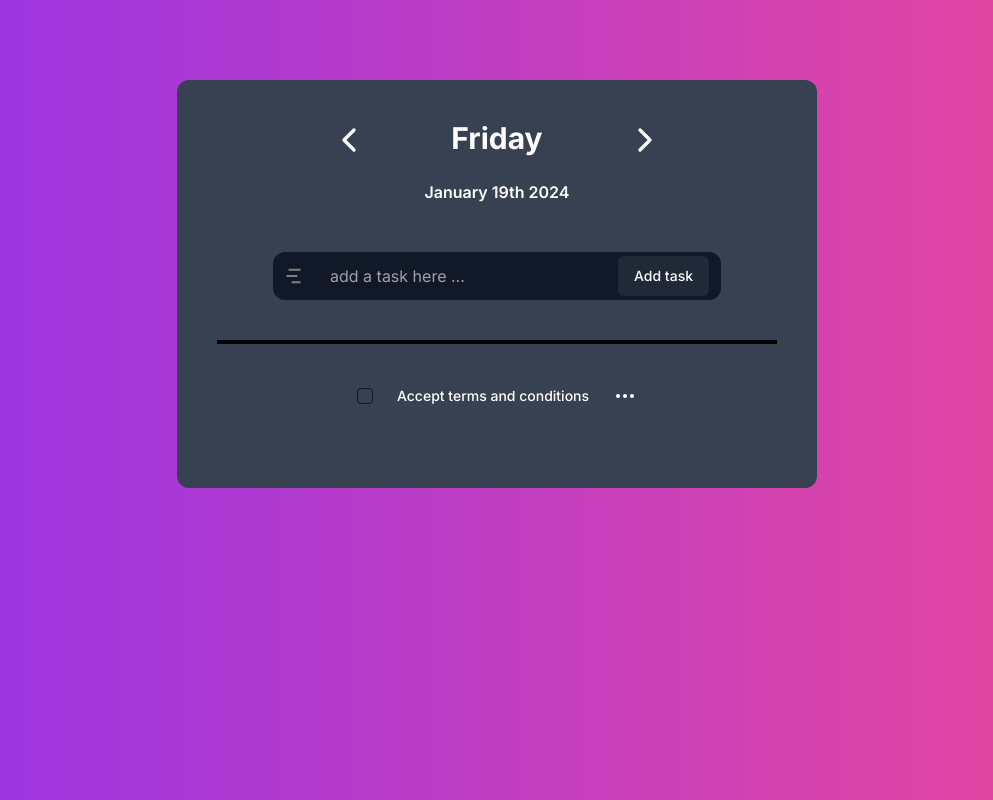
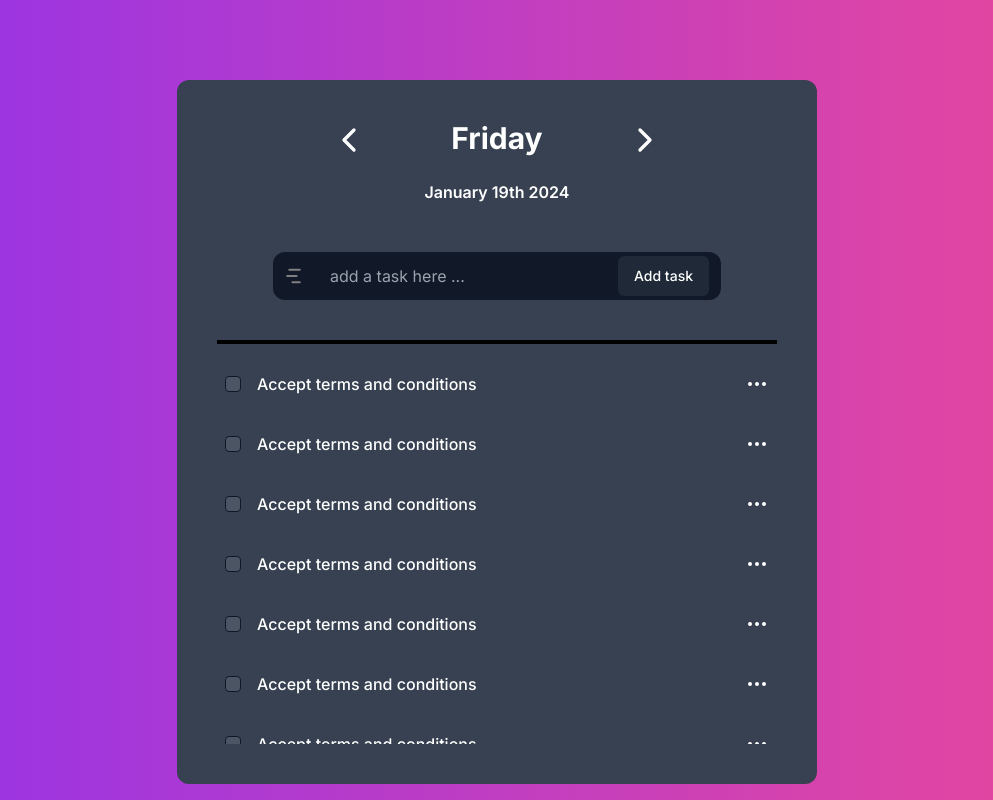
Before and after one commit to FATEH-GH/Todolist, a Next.js app: page / in a window 1280 px wide. Shown: the whole page, without its empty margins (143-1136 px from the left). Built offline with nearby package versions, Linux system fonts and the light colour scheme.

Commit message:
fixed the scrolling with tasks

```diff
--- a/app/page.tsx
+++ b/app/page.tsx
@@ -29,12 +29,28 @@ export default function Home() {
   }, [date, task]);
 
   return (
-    <main className=" flex justify-center ">
-      <div className="overflow-hidden flex justify-center items-center flex-col bg-gray-700 mt-20 object-center p-10 rounded-xl sm:w-[50%] sm:h-[75%]">
+    <main className=" flex justify-center">
+      <div className=" flex justify-center items-center flex-col bg-gray-700 mt-20 object-center p-10 rounded-xl sm:w-[50%] sm:h-[75%] ">
         <DateCard setDate={setDate} date={date} />
         <TaskCard task={task} setTask={setTask} />
         <div className="h-1 w-full bg-black" />
-        <Tasks />
+        <div className="overflow-y-auto w-full max-h-[400px]">
+          <Tasks />
+          <Tasks />
+          <Tasks />
+          <Tasks />
+          <Tasks />
+          <Tasks />
+          <Tasks />
+          <Tasks />
+          <Tasks />
+          <Tasks />
+          <Tasks />
+          <Tasks />
+          <Tasks />
+          <Tasks />
+          <Tasks />
+        </div>
       </div>
     </main>
   );
--- a/components/Tasks.tsx
+++ b/components/Tasks.tsx
@@ -12,14 +12,16 @@ import { MdPushPin } from "react-icons/md";
 
 const Tasks = () => {
   return (
-    <div className="flex gap-6 my-10 text-white items-center justify-center">
-      <Checkbox id="task" />
-      <label
-        htmlFor="task"
-        className="text-sm font-medium leading-none peer-disabled:cursor-not-allowed peer-disabled:opacity-70"
-      >
-        Accept terms and conditions
-      </label>
+    <div className="flex items-center justify-between w-full p-2 my-5 text-white  ">
+      <div className="flex gap-4">
+        <Checkbox id="task" className="bg-gray-600" />
+        <label
+          htmlFor="task"
+          className="text-md font-medium leading-none peer-disabled:cursor-not-allowed peer-disabled:opacity-70"
+        >
+          Accept terms and conditions
+        </label>
+      </div>
       <DropdownMenu>
         <DropdownMenuTrigger>
           <ThreeDots />
```
